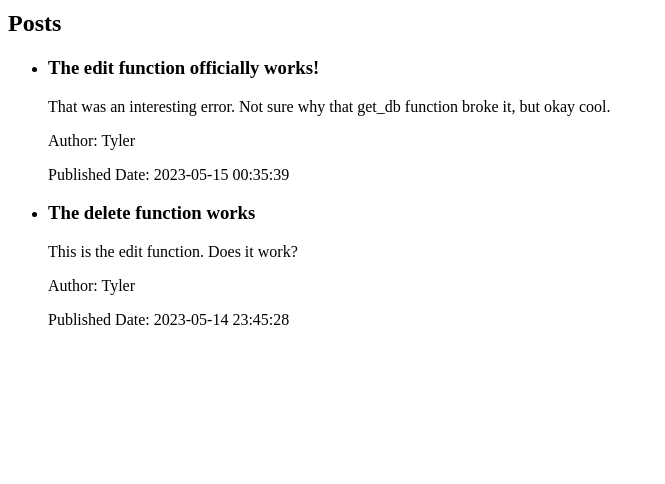
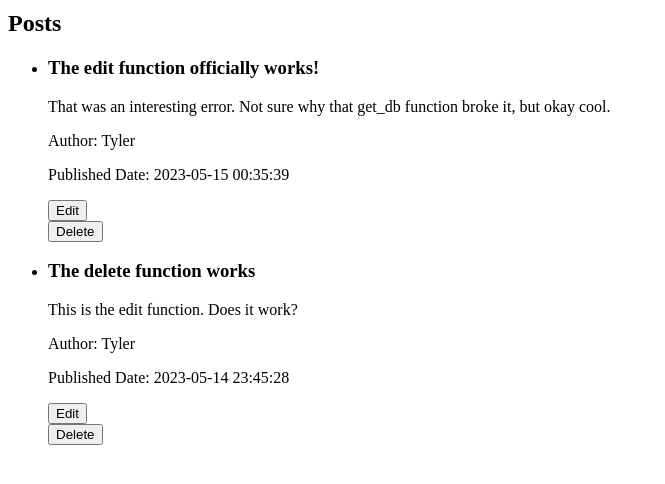
Before and after one commit to capaisan/IS211_FinalProject, a Flask app: page / in a window 1280 px wide. Shown: the part 220-704 px from the top of the page, without its empty margins (0-665 px from the left). Run offline with Flask 3, Linux system fonts and the light colour scheme; the visitor is signed in with stand-in values (Sample User, id 1); data comes from the database, SQL or seed files in the repository; both versions use the stored data as it was after the commit.

Commit message:
Edit, and delete functions now work.

```diff
--- a/main.py
+++ b/main.py
@@ -9,7 +9,6 @@ from flask_wtf import FlaskForm
 app = Flask(__name__)
 app.config['SECRET_KEY'] = 'asdfjkl;'
 app.config['SESSION_TYPE'] = 'filesystem'
-
 
 
 class LoginForm(FlaskForm):
@@ -39,7 +38,7 @@ def homepage():
     cursor.execute('SELECT id, title, content, author, published_date FROM posts ORDER BY published_date DESC')
     posts = cursor.fetchall()
 
-    print(posts) #For debugging purposes, delete once solved.
+    print(posts)
 
     return render_template('homepage.html', posts=posts)
 
@@ -63,12 +62,10 @@ def create_post():
     if 'username' not in session:
         return redirect(url_for('login'))
 
-    # Get the data from the request
     title = request.form.get('title')
     content = request.form.get('content')
     author = request.form.get('author')
 
-    # Insert the data into the database
     db = get_db()
     db.execute('INSERT INTO posts (title, content, author, published_date) VALUES (?, ?, ?, datetime("now"))', (title, content, author))
     db.commit()
@@ -76,6 +73,50 @@ def create_post():
     return redirect(url_for('homepage'))
 
 
+@app.route('/edit_post/<int:post_id>', methods=['GET', 'POST'])
+def edit_post(post_id):
+    if 'username' not in session:
+        return redirect(url_for('login'))
+
+    db = get_db()
+    cursor = db.cursor()
+
+    cursor.execute('SELECT * FROM posts WHERE id = ?', (post_id,))
+    post = cursor.fetchone()
+
+    if not post:
+        flash('Post not found', 'error')
+        return redirect(url_for('homepage'))
+
+    if request.method == 'POST':
+        updated_title = request.form.get('title')
+        updated_content = request.form.get('content')
+
+        cursor.execute('UPDATE posts SET title = ?, content = ? WHERE id = ?', (updated_title, updated_content, post_id))
+        db.commit()
+
+        flash('Post updated successfully', 'success')
+        return redirect(url_for('homepage'))
+
+    return render_template('edit_post.html', post=post)
+
+
+
+@app.route('/delete_post/<int:post_id>', methods=['POST'])
+def delete_post(post_id):
+    if 'username' not in session:
+        return redirect(url_for('login'))
+
+    db = get_db()
+    cursor = db.cursor()
+
+    cursor.execute('DELETE FROM posts WHERE id = ?', (post_id,))
+    db.commit()
+
+    flash('Post deleted successfully', 'success')
+    return redirect(url_for('homepage'))
+
+
 
 if __name__ == "__main__":
     app.run(debug=True)
--- a/templates/homepage.html
+++ b/templates/homepage.html
@@ -1,12 +1,5 @@
 {% extends 'base.html' %}
 {% block content %}
-<!--{% for post in posts%}-->
-<!--&lt;!&ndash;<div class="post">&ndash;&gt;-->
-<!--&lt;!&ndash;    <h2>Post 1: {{ post[1] }}</h2>&ndash;&gt;-->
-<!--&lt;!&ndash;    <p>Published on {{ post[4] }} by {{ post[3] }}</p>&ndash;&gt;-->
-<!--&lt;!&ndash;    <p>Post 2: {{ post[2] }}</p>&ndash;&gt;-->
-<!--&lt;!&ndash;</div>&ndash;&gt;-->
-<!--{% endfor %}-->
 
     <form method="post" action="/create_post">
         <label for="title">Title:</label>
@@ -21,9 +14,6 @@
         <input type="submit" value="Create Post">
     </form>
 
-    <form method="get" action="/get_db">
-<!--        So there is something wrong with this posts method below. There is a lot of stuff in the database
-but this won't work. So we need to figure out how to make posts retrieve the info in the database. -->
     <h2>Posts</h2>
 
         <ul>
@@ -33,9 +23,20 @@ but this won't work. So we need to figure out how to make posts retrieve the inf
                 <p>{{ post[2] }}</p>
                 <p>Author: {{ post[3] }}</p>
                 <p>Published Date: {{ post[4] }}</p>
+                <form action="{{ url_for('edit_post', post_id=post[0]) }}" method="get">
+                    <button type="submit">Edit</button>
+                </form>
+                <form action="{{ url_for('delete_post', post_id=post[0]) }}" method="post">
+                    <button type="submit">Delete</button>
+                </form>
             </li>
         {% endfor %}
         </ul>
 
-    </form>
+
+
+
+
+
+
 {% endblock %}
```
Also changed, not shown: templates/edit_post.html (added, +18 -0 lines), posts.db.
